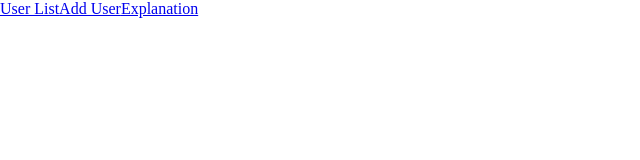
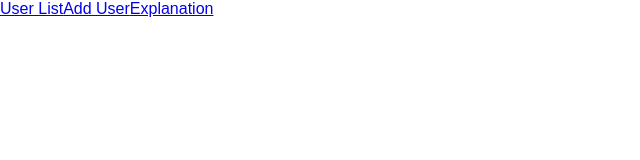
Before and after one commit to Espadv69/UserManager-MERN, a React (Vite) app in the folder frontend/: page / in a window 1280 px wide. Shown: the top 160 px of the page, without its empty margins (0-640 px from the left). Built offline with nearby package versions, Linux system fonts and the light colour scheme.

Commit message:
Define custom font variable and apply it to body for consistent typography

```diff
--- a/frontend/src/index.css
+++ b/frontend/src/index.css
@@ -1,3 +1,7 @@
+:root {
+  --font: 'Inter Variable', sans-serif;
+}
+
 *,
 *::after,
 *::before {
@@ -5,3 +9,7 @@
   padding: 0;
   box-sizing: border-box;
 }
+
+body {
+  font-family: var(--font);
+}
```
